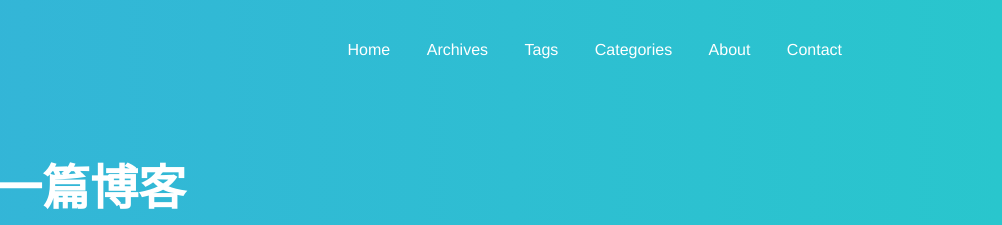
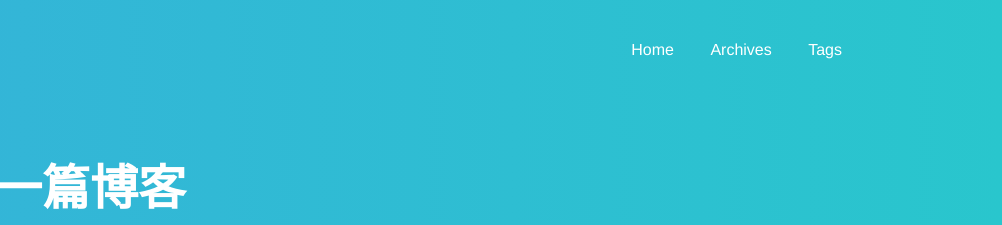
Before and after one commit to Thomaszhouwu/Thomaszhouwu.github.io, a plain HTML site: page 2018/10/30/我的第一篇博客/index.html in a window 1280 px wide. Shown: the top 225 px of the page, 278-1280 px from the left. Drawn offline with nearby package versions, Linux system fonts and the light colour scheme.

Commit message:
Site updated: 2018-10-30 17:29:59

```diff
--- a/2018/10/30/我的第一篇博客/index.html
+++ b/2018/10/30/我的第一篇博客/index.html
@@ -90,18 +90,6 @@
 
                 <a class="link dim f6 f5-l dib mr3 mr4-l white" href="/tags" title="Tags">
                     Tags
-                </a>
-
-                <a class="link dim f6 f5-l dib mr3 mr4-l white" href="/categories" title="Categories">
-                    Categories
-                </a>
-
-                <a class="link dim f6 f5-l dib mr3 mr4-l white" href="/about.html" title="About">
-                    About
-                </a>
-
-                <a class="link dim f6 f5-l dib mr3 mr4-l white" href="/contact.html" title="Contact">
-                    Contact
                 </a>
 
         </div>
```
Also changed, not shown: about/index.html (+0 -12 lines), archives/2018/10/index.html (+0 -12 lines), archives/2018/index.html (+0 -12 lines), archives/index.html (+0 -12 lines), categories/index.html (+0 -12 lines), index.html (+0 -12 lines), tags/index.html (+0 -12 lines), tags/test/index.html (+0 -12 lines).
